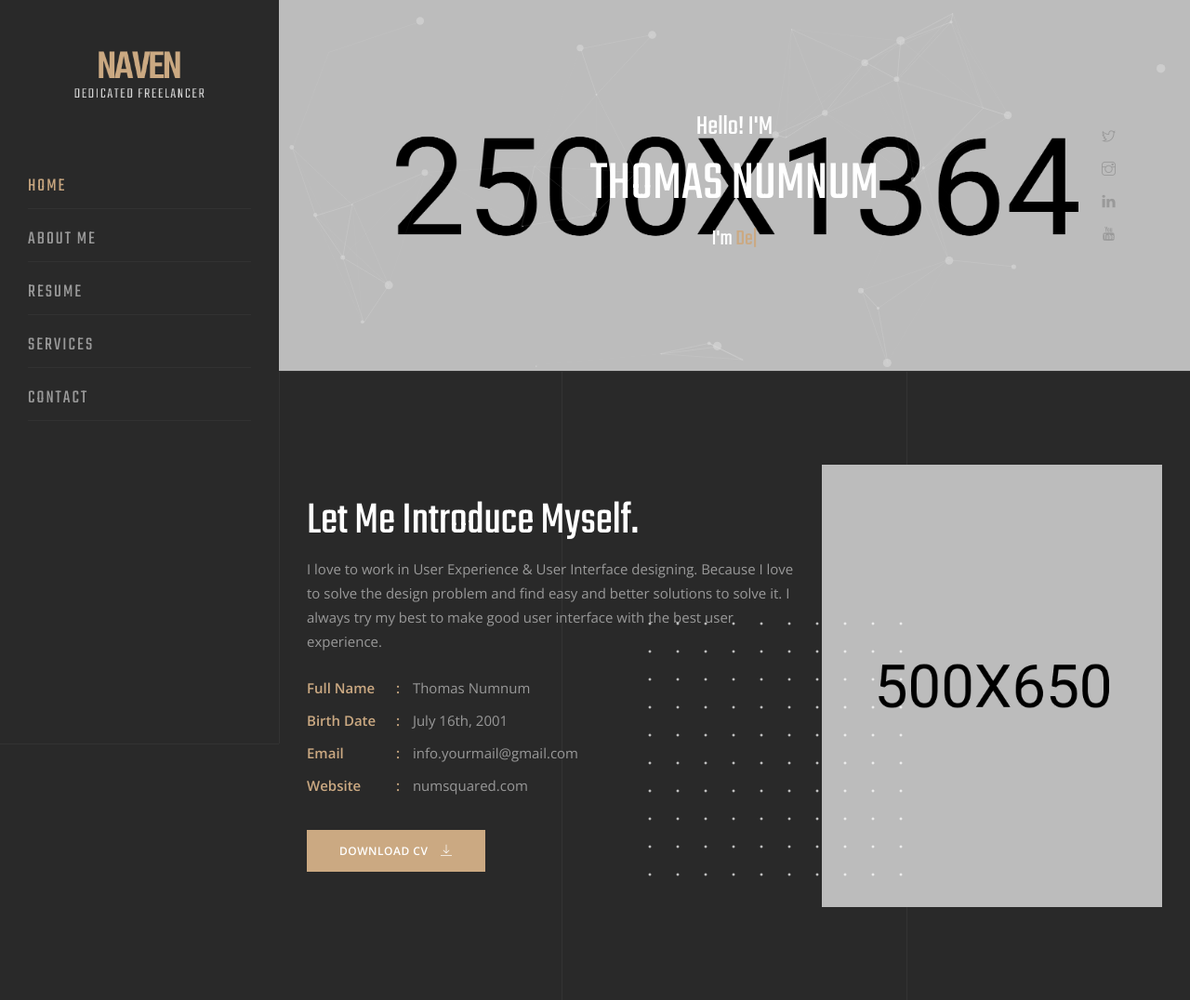
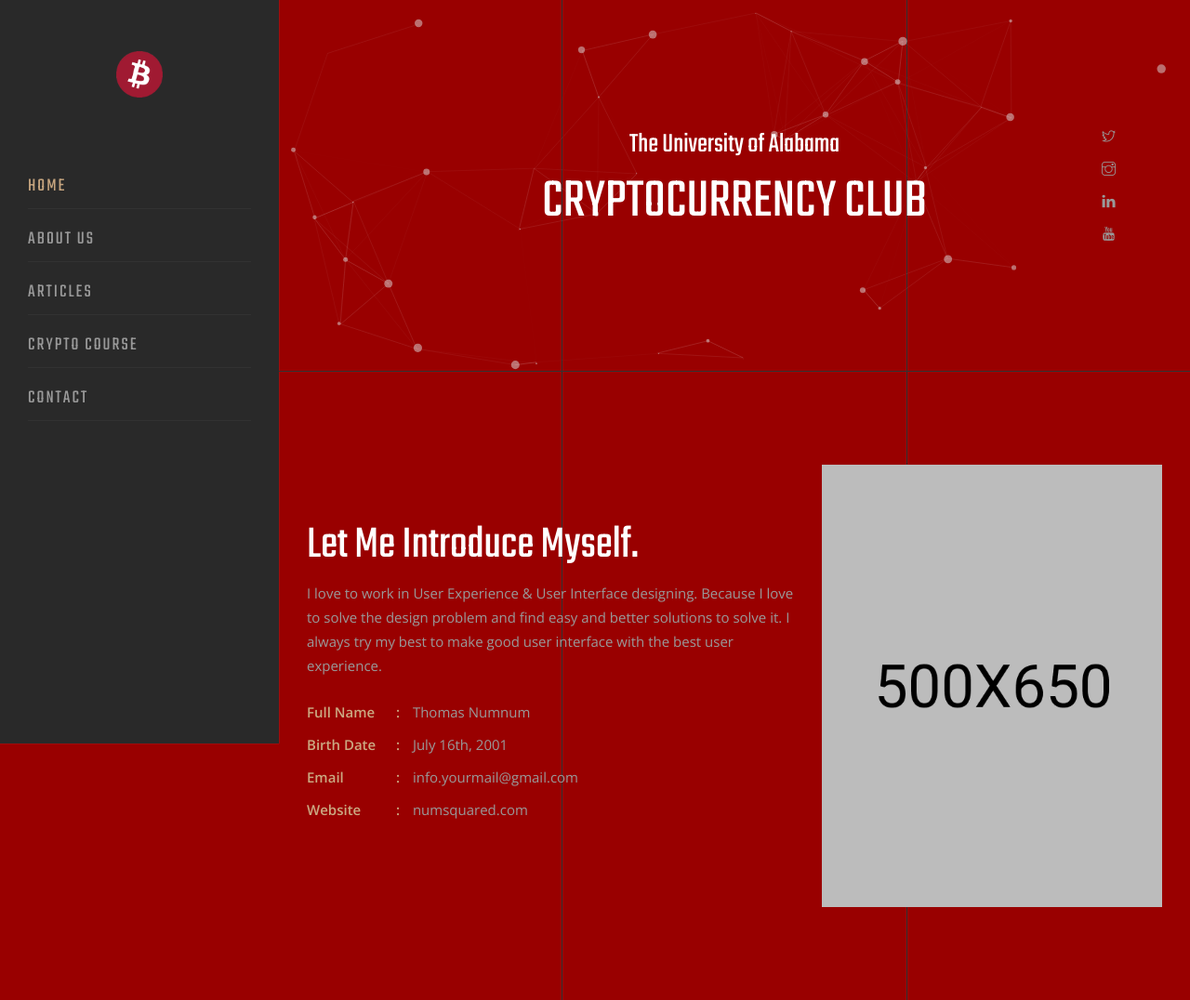
Before and after one commit to WheelWell9876/crypto-site, a plain HTML site: page index.html in a window 1280 px wide. Shown: the top 1076 px of the page at 93% size. Drawn offline with nearby package versions, Linux system fonts and the light colour scheme; animation ran at ten frames a second.

Commit message:
new changes lool

```diff
--- a/css/main.css
+++ b/css/main.css
@@ -24,7 +24,7 @@ body {
     color: #999;
     -webkit-font-smoothing: antialiased;
     -moz-osx-font-smoothing: grayscale;
-    background-color: #292929;
+    background-color: #990000;
 }
 p {
     font-family: 'Open Sans', sans-serif;
@@ -288,7 +288,7 @@ h6 {
    Hero Section
    ========================================================================== */
 .hero-section{
-    background-image: url(../img/hero-bg.jpg);
+    /* background-image: url(../img/hero-bg.jpg); */
     background-repeat: no-repeat;
     background-position: center center;
     background-size: cover;
@@ -775,6 +775,10 @@ footer p a {
     margin-left: 15px;
 }
 
+.club-logo{
+    width: 100%;
+    height: auto;
+}
 
 /* ======= Media Query  ======= */
 @media screen and (min-width: 1200px) {
@@ -782,6 +786,9 @@ footer p a {
         max-width: 1200px;
         padding-left: 30px;
         padding-right: 30px;
+    }
+    .club-logo {
+        width: 350px; /* Larger size for larger screens */
     }
 }
 @media screen and (max-width: 1199px) {
@@ -882,6 +889,10 @@ footer p a {
     .contact-form .form-group { margin-bottom: 15px; }
     .cta-section,
     .cta-section .text-right{ text-align: center!important; }
+
+    .club-logo {
+        width: 120px; /* Smaller size for smaller devices */
+    }
 }
 @media screen and (max-width: 580px) {
     footer { text-align: center; }
--- a/index.html
+++ b/index.html
@@ -11,9 +11,9 @@
 		<meta name="description" content="Personal Portfolio / CV / Resume Template">
         <meta name="author" content="DynamicLayers">
 
-        <title>UA Cryptocurrency</title>
+        <title>UA Cryptocurrency Club</title>
 
-        <link rel="shortcut icon" type="image/x-icon" href="img/favicon.png" />
+        <link rel="shortcut icon" type="image/x-icon" href="img/crypto-logo.png" />
         <link rel="stylesheet" href="css/bootstrap.min.css" />
         <link rel="stylesheet" href="css/bootstrap-menu.css"/>
         <link rel="stylesheet" href="css/animate.min.css" />
@@ -23,6 +23,7 @@
         <link rel="stylesheet" href="css/owl.carousel.css"/>
         <link rel="stylesheet" href="css/owl.theme.default.min.css"/>
         <link rel="stylesheet" href="css/main.css"/>
+
     </head>
     <body>
 
@@ -33,7 +34,7 @@
         <div class="dl-fixed-sidebar dl-sidebar-left">
             <div class="dl-header-container">
                 <div class="logo">
-                    <h1><a href="index.html"><img src="img/logo-light.png" alt="logo"></a></h1>
+                    <h1><a href="index.html"><img src="img/crypto-logo.png" alt="logo" class="club-logo"></a></h1>
                 </div>
                 <div class="dl-burger-menu">
                     <div class="dl-line-menu dl-line-half dl-first-line"></div>
@@ -43,9 +44,9 @@
                 <nav class="dl-menu-fixed">
                     <ul>
                         <li><a href="#home" data-scroll-nav="0">Home</a></li>
-                        <li><a href="#services" data-scroll-nav="1">About Me</a></li>
-                        <li><a href="#about" data-scroll-nav="2">Resume</a></li>
-                        <li><a href="#services" data-scroll-nav="3">Services</a></li>
+                        <li><a href="#services" data-scroll-nav="1">About Us</a></li>
+                        <li><a href="#about" data-scroll-nav="2">Articles</a></li>
+                        <li><a href="#services" data-scroll-nav="3">Crypto Course</a></li>
                         <li><a href="#contact" data-scroll-nav="6">Contact</a></li>
                     </ul>
                 </nav>
@@ -63,9 +64,8 @@
                 <div id="particles-js"></div>
                 <div class="container">
                     <div class="hero-content text-center">
-                        <h4>Hello! I'M</h4>
-                        <h1>Thomas Numnum</h1>
-                        <h2>I'm <span class="typed"></span></h2>
+                        <h4>The University of Alabama</h4>
+                        <h1>Cryptocurrency Club</h1>
                     </div>
                     <ul class="hero-social">
                         <li><a href="#"><i class="ti-twitter"></i></a></li>
@@ -89,13 +89,11 @@
                                     <li><span>Email</span> info.yourmail@gmail.com</li>
                                     <li><span>Website</span> numsquared.com</li>
                                 </ul>
-                                <a href="#" class="default-btn">Download CV <i class="ti-download"></i></a>
                             </div>
                         </div>
                         <div class="col-md-5 sm-padding wow fadeInRight" data-wow-delay="200ms" data-wow-duration="1000ms">
                             <div class="about-bg">
                                <img src="img/about-bg.jpg" alt="img">
-                               <div class="dots"></div>
                             </div>
                         </div>
                     </div>
@@ -188,7 +186,6 @@
                                 <i class="icon-genius"></i>
                                 <h3>Web Development</h3>
                                 <p>Uniquely incentivize systems for reliable market. Authoritatively scale next generation. </p>
-                                <div class="dots"></div>
                             </div>
                         </div>
                         <div class="col-md-4 col-sm-6 sm-padding wow fadeInUp" data-wow-delay="400ms" data-wow-duration="1000ms">
@@ -196,7 +193,6 @@
                                 <i class="icon-tools"></i>
                                 <h3>UX UI Design</h3>
                                 <p>Uniquely incentivize systems for reliable market. Authoritatively scale next generation. </p>
-                                <div class="dots"></div>
                             </div>
                         </div>
                         <div class="col-md-4 col-sm-6 sm-padding wow fadeInUp" data-wow-delay="500ms" data-wow-duration="1000ms">
@@ -204,7 +200,6 @@
                                 <i class="icon-search"></i>
                                 <h3>Digital Marketing</h3>
                                 <p>Uniquely incentivize systems for reliable market. Authoritatively scale next generation. </p>
-                                <div class="dots"></div>
                             </div>
                         </div>
                     </div>
@@ -218,7 +213,7 @@
                     </div>
                     <div class="row">
                         <div class="col-md-8 offset-md-2">
-                            <form action="contact.php" method="post" id="ajax_form" class="row contact-form text-center">
+                            <!-- <form action="contact.php" method="post" id="ajax_form" class="row contact-form text-center">
                                 <div class="form-group col-lg-6">
                                     <input type="text" class="form-control" id="name" placeholder="Your name" required>
                                 </div>
@@ -234,7 +229,7 @@
                                 <div id="form-messages" class="form-group col-lg-12">
                                     <div class="alert" role="alert"></div>
                                 </div>
-                            </form>
+                            </form> -->
                         </div>
                     </div>
                 </div>
--- a/js/contact.js
+++ b/js/contact.js
@@ -25,6 +25,7 @@ $(function() {
 			$(formMessagesWrap).removeClass('alert-danger');
 			$(formMessagesWrap).addClass('alert-success');
 
+
 			// Set the message text.
 			$(formMessagesWrap).text(response);
 
```
Also changed, not shown: img/crypto-logo.png (added), 1 other file.
